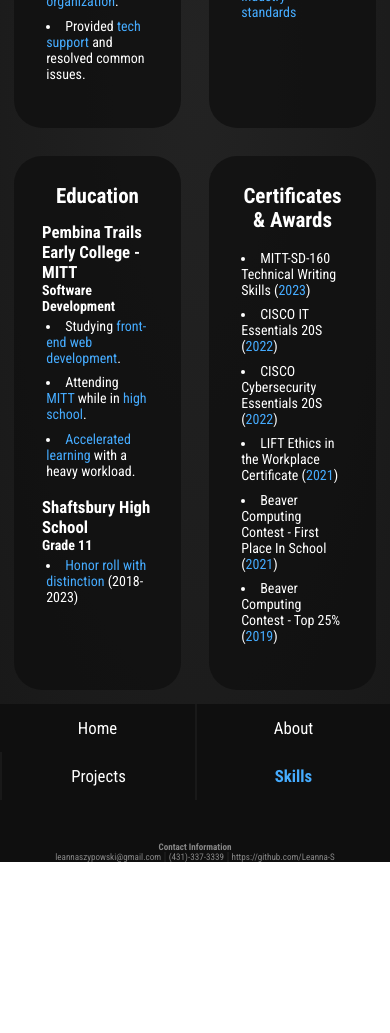
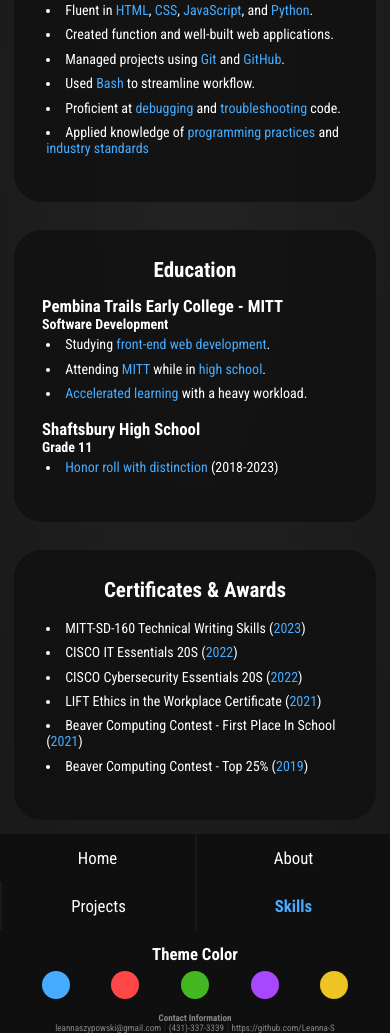
Before and after one commit to Leanna-S/SD105-Portfolio-Project, a plain HTML site: page skills.html in a window 390 px wide. Shown: the part 693-1726 px from the top of the page. Before the commit the page ends 1555 px from the top, so only its background shows below. Drawn offline with Linux system fonts and the light colour scheme.

Commit message:
Add theme changer

```diff
--- /dev/null
+++ b/scripts/colorPicker.js
@@ -0,0 +1,15 @@
+const root = document.querySelector(":root");
+root.style.setProperty("--theme-color", sessionStorage.getItem("theme-color"));
+
+function handleColorChange(element) {
+  let colorToChangeTo = getComputedStyle(element).background;
+
+  root.style.setProperty("--theme-color", colorToChangeTo);
+  sessionStorage.setItem("theme-color", colorToChangeTo);
+}
+
+document.querySelector(".color-changer").addEventListener("click", (event) => {
+  if (event.target.classList.contains("color")) {
+    handleColorChange(event.target);
+  }
+});
--- a/scripts/scrollObserver.js
+++ b/scripts/scrollObserver.js
@@ -5,7 +5,7 @@
 
 const io = new IntersectionObserver((entries) => {
   entries.forEach((entry) => {
-    if (entry.intersectionRatio >= 0.5) {
+    if (entry.intersectionRatio >= 0.3) {
       // Add 'active' class if observation target is inside viewport
       entry.target.classList.remove("inactive");
       entry.target.classList.add("active");
--- a/skills.html
+++ b/skills.html
@@ -25,7 +25,7 @@
       </nav>
     </header>
     <main>
-      <h1 class="blue">Skills</h1>
+      <h1 class="colored">Skills</h1>
       <div class="skills">
         <section class="inactive">
           <h2>Experience</h2>
@@ -33,33 +33,36 @@
           <h4>Curator/Community Leader</h4>
           <ul>
             <li>
-              <span class="blue">Transcribed</span> and <span class="blue">synced</span> song lyrics for
-              <span class="blue">over 175 songs</span>.
+              <span class="colored">Transcribed</span> and <span class="colored">synced</span> song lyrics for
+              <span class="colored">over 175 songs</span>.
             </li>
-            <li>Resolved user issues and provided <span class="blue">technical support</span>.</li>
-            <li>Cultivated a <span class="blue">supportive communal atmosphere</span>.</li>
+            <li>Resolved user issues and provided <span class="colored">technical support</span>.</li>
+            <li>Cultivated a <span class="colored">supportive communal atmosphere</span>.</li>
           </ul>
           <h3>Phoenix Crane</h3>
           <h4>Technological & Secretarial Duties</h4>
           <ul>
             <li>
-              Digitized documents and increased overall <span class="blue">efficiency</span> and <span class="blue">organization</span>.
+              Digitized documents and increased overall <span class="colored">efficiency</span> and
+              <span class="colored">organization</span>.
             </li>
-            <li>Provided <span class="blue">tech support</span> and resolved common issues.</li>
+            <li>Provided <span class="colored">tech support</span> and resolved common issues.</li>
           </ul>
         </section>
         <section class="inactive">
           <h2>Skills</h2>
           <ul>
             <li>
-              Fluent in <span class="blue">HTML</span>, <span class="blue">CSS</span>, <span class="blue">JavaScript</span>, and
-              <span class="blue">Python</span>.
+              Fluent in <span class="colored">HTML</span>, <span class="colored">CSS</span>, <span class="colored">JavaScript</span>, and
+              <span class="colored">Python</span>.
             </li>
             <li>Created function and well-built web applications.</li>
-            <li>Managed projects using <span class="blue">Git</span> and <span class="blue">GitHub</span>.</li>
-            <li>Used <span class="blue">Bash</span> to streamline workflow.</li>
-            <li>Proficient at <span class="blue">debugging</span> and <span class="blue">troubleshooting</span> code.</li>
-            <li>Applied knowledge of <span class="blue">programming practices</span> and <span class="blue">industry standards</span></li>
+            <li>Managed projects using <span class="colored">Git</span> and <span class="colored">GitHub</span>.</li>
+            <li>Used <span class="colored">Bash</span> to streamline workflow.</li>
+            <li>Proficient at <span class="colored">debugging</span> and <span class="colored">troubleshooting</span> code.</li>
+            <li>
+              Applied knowledge of <span class="colored">programming practices</span> and <span class="colored">industry standards</span>
+            </li>
           </ul>
         </section>
         <section class="inactive">
@@ -67,25 +70,25 @@
           <h3>Pembina Trails Early College - MITT</h3>
           <h4>Software Development</h4>
           <ul>
-            <li>Studying <span class="blue">front-end web development</span>.</li>
-            <li>Attending <span class="blue">MITT</span> while in <span class="blue">high school</span>.</li>
-            <li><span class="blue">Accelerated learning</span> with a heavy workload.</li>
+            <li>Studying <span class="colored">front-end web development</span>.</li>
+            <li>Attending <span class="colored">MITT</span> while in <span class="colored">high school</span>.</li>
+            <li><span class="colored">Accelerated learning</span> with a heavy workload.</li>
           </ul>
           <h3>Shaftsbury High School</h3>
           <h4>Grade 11</h4>
           <ul>
-            <li><span class="blue">Honor roll with distinction</span> (2018-2023)</li>
+            <li><span class="colored">Honor roll with distinction</span> (2018-2023)</li>
           </ul>
         </section>
         <section class="inactive">
           <h2>Certificates & Awards</h2>
           <ul>
-            <li>MITT-SD-160 Technical Writing Skills (<span class="blue">2023</span>)</li>
-            <li>CISCO IT Essentials 20S (<span class="blue">2022</span>)</li>
-            <li>CISCO Cybersecurity Essentials 20S (<span class="blue">2022</span>)</li>
-            <li>LIFT Ethics in the Workplace Certificate (<span class="blue">2021</span>)</li>
-            <li>Beaver Computing Contest - First Place In School (<span class="blue">2021</span>)</li>
-            <li>Beaver Computing Contest - Top 25% (<span class="blue">2019</span>)</li>
+            <li>MITT-SD-160 Technical Writing Skills (<span class="colored">2023</span>)</li>
+            <li>CISCO IT Essentials 20S (<span class="colored">2022</span>)</li>
+            <li>CISCO Cybersecurity Essentials 20S (<span class="colored">2022</span>)</li>
+            <li>LIFT Ethics in the Workplace Certificate (<span class="colored">2021</span>)</li>
+            <li>Beaver Computing Contest - First Place In School (<span class="colored">2021</span>)</li>
+            <li>Beaver Computing Contest - Top 25% (<span class="colored">2019</span>)</li>
           </ul>
         </section>
       </div>
@@ -99,6 +102,16 @@
           <p>https://github.com/Leanna-S</p>
         </div>
       </div>
+      <div class="color-changer">
+        <h3>Theme Color</h3>
+        <ul>
+          <li class="color"></li>
+          <li class="color"></li>
+          <li class="color"></li>
+          <li class="color"></li>
+          <li class="color"></li>
+        </ul>
+      </div>
       <nav>
         <ul>
           <li class="nav-link"><a href="index.html">Home</a></li>
@@ -109,5 +122,6 @@
       </nav>
     </footer>
     <script src="scripts/scrollObserver.js"></script>
+    <script src="scripts/colorPicker.js"></script>
   </body>
 </html>
--- a/stylesheets/general-styling.css
+++ b/stylesheets/general-styling.css
@@ -1,3 +1,7 @@
+:root {
+  --theme-color: rgb(70, 172, 255);
+}
+
 * {
   padding: 0;
   margin: 0;
@@ -5,6 +9,7 @@
   font-size: 20px;
   font-family: "Roboto Condensed", sans-serif;
 }
+
 html {
   scroll-behavior: smooth;
 }
@@ -41,12 +46,12 @@
 }
 
 .selected a {
-  color: rgb(70, 172, 255);
+  color: var(--theme-color);
   font-weight: bold;
 }
 
-.blue {
-  color: rgb(70, 172, 255);
+.colored {
+  color: var(--theme-color);
 }
 
 .nav-link:hover,
@@ -82,7 +87,7 @@
 
 h1 {
   font-size: 3rem;
-  border-bottom: 2px solid rgb(70, 172, 255);
+  border-bottom: 2px solid var(--theme-color);
   width: 50%;
   margin: 2rem auto;
 }
@@ -106,6 +111,7 @@
 footer {
   grid-area: footer;
   display: flex;
+  flex-direction: column-reverse;
   justify-content: space-between;
   align-items: center;
   background-color: rgb(15, 15, 15);
@@ -149,7 +155,7 @@
   animation: bounceIn 1s forwards;
 }
 
-.home-container h1 .blue {
+.home-container h1 .colored {
   font-size: inherit;
 }
 
@@ -254,7 +260,7 @@
   height: 100%;
   top: 0;
   left: 0;
-  background-color: rgb(70, 172, 255);
+  background-color: var(--theme-color);
   border-radius: 2rem;
   animation: expandWidth 2s ease-in-out forwards;
 }
@@ -490,6 +496,41 @@
   background-color: rgba(46, 46, 46, 0.75);
 }
 
+.color-changer {
+  color: white;
+  text-align: center;
+}
+
+.color-changer ul {
+  display: flex;
+  justify-content: space-evenly;
+  margin-top: 0.5rem;
+}
+
+.color {
+  display: block;
+  padding: 1rem;
+  border: none;
+  border-radius: 100%;
+  cursor: pointer;
+}
+
+.color:nth-child(1) {
+  background-color: rgb(70, 172, 255);
+}
+.color:nth-child(2) {
+  background-color: rgb(255, 71, 71);
+}
+.color:nth-child(3) {
+  background-color: hsl(107, 68%, 43%);
+}
+.color:nth-child(4) {
+  background-color: rgb(169, 71, 255);
+}
+.color:nth-child(5) {
+  background-color: hsl(48, 85%, 53%);
+}
+
 @keyframes bounceIn {
   0% {
     opacity: 0;
@@ -501,6 +542,10 @@
 }
 
 @media (min-width: 1200px) {
+  footer {
+    flex-direction: row;
+  }
+
   .home-container {
     display: flex;
     flex-direction: row;
@@ -517,10 +562,6 @@
   .skill-bar-container {
     grid-template-columns: 1fr;
     width: 100%;
-  }
-
-  .skills {
-    grid-template-columns: repeat(1, 1fr);
   }
 
   .project-links {
@@ -552,14 +593,6 @@
     border: none;
   }
 
-  footer {
-    flex-direction: column-reverse;
-  }
-
-  footer nav {
-    margin-bottom: 2rem;
-  }
-
   .abilities {
     grid-template-columns: repeat(1, 1fr);
   }
@@ -579,6 +612,10 @@
   .card {
     width: 35vw;
   }
+
+  .skills {
+    grid-template-columns: repeat(1, 1fr);
+  }
 }
 
 @media (max-width: 500px) {
```
Also changed, not shown: about.html (+12 -1 lines), index.html (+15 -4 lines), projects.html (+15 -5 lines).
